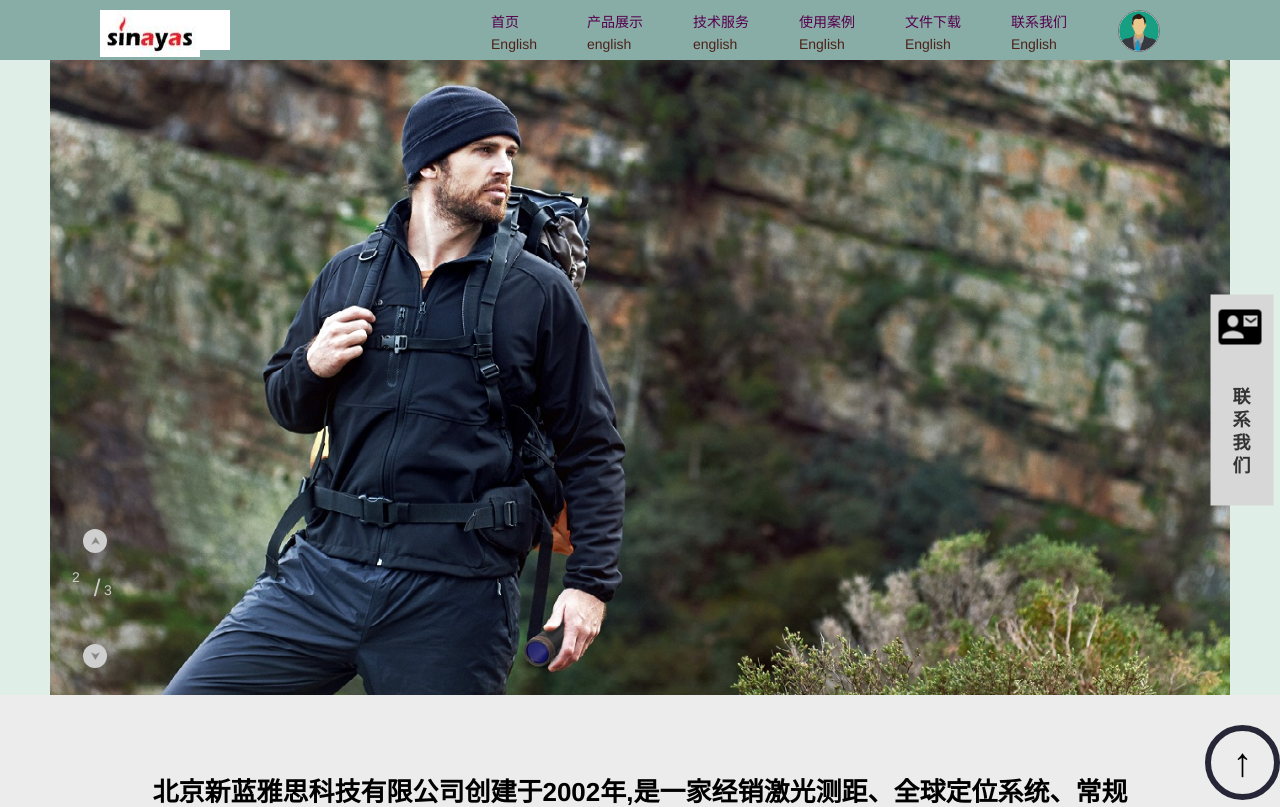
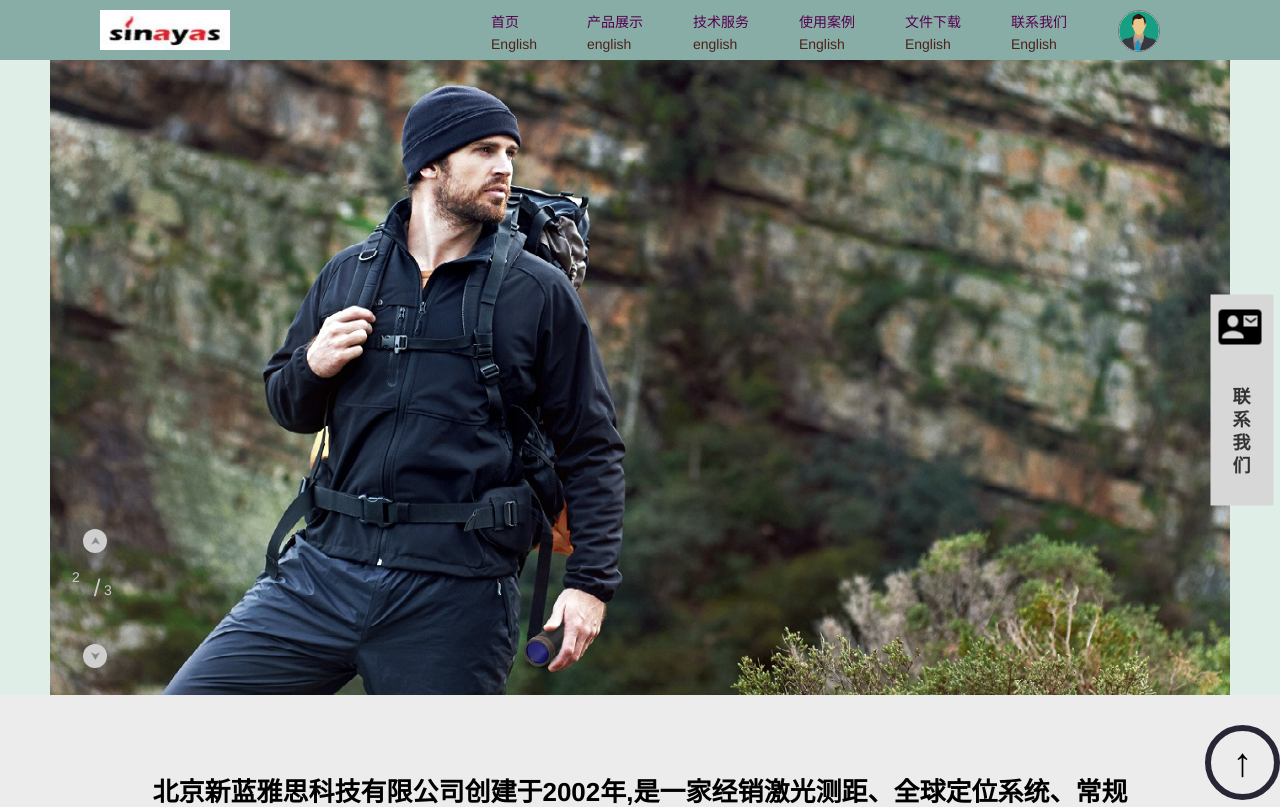
Before and after one commit to maliye2/beijingnewblue, a plain HTML site: page page/index.html in a window 1280 px wide. Shown: the top 807 px of the page. Drawn offline with Linux system fonts and the light colour scheme.

Commit message:
2019-4-4

```diff
--- a/css/commonality.css
+++ b/css/commonality.css
@@ -63,6 +63,11 @@ img{
 	margin-top: 10px;
 	flex-shrink:0;
 }
+.logoBox img{
+	width: 100%;
+	height: 100%;
+}
+
 .MenuBox{
 	padding-left: 260px;
 	margin-top: 10px;
```
